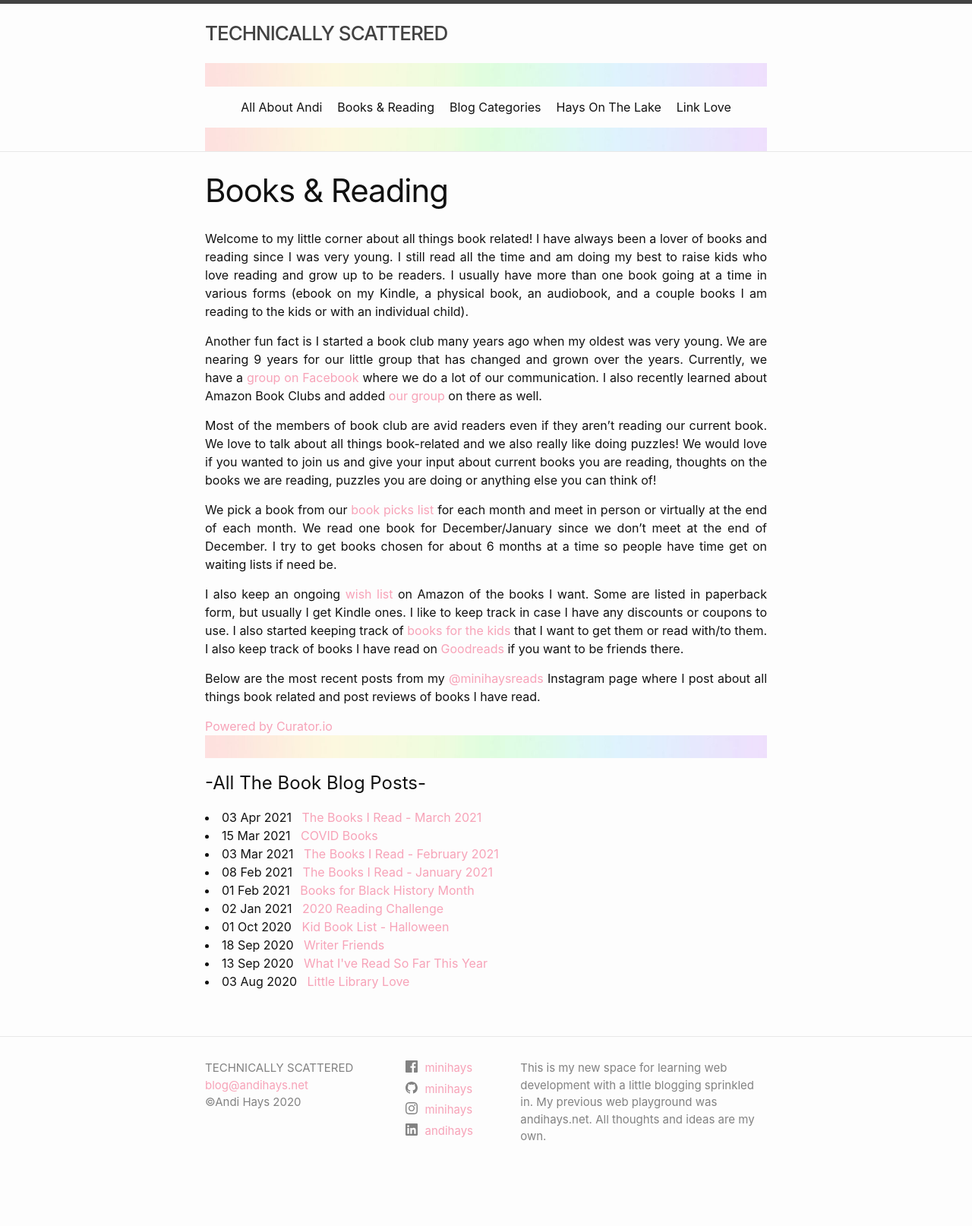
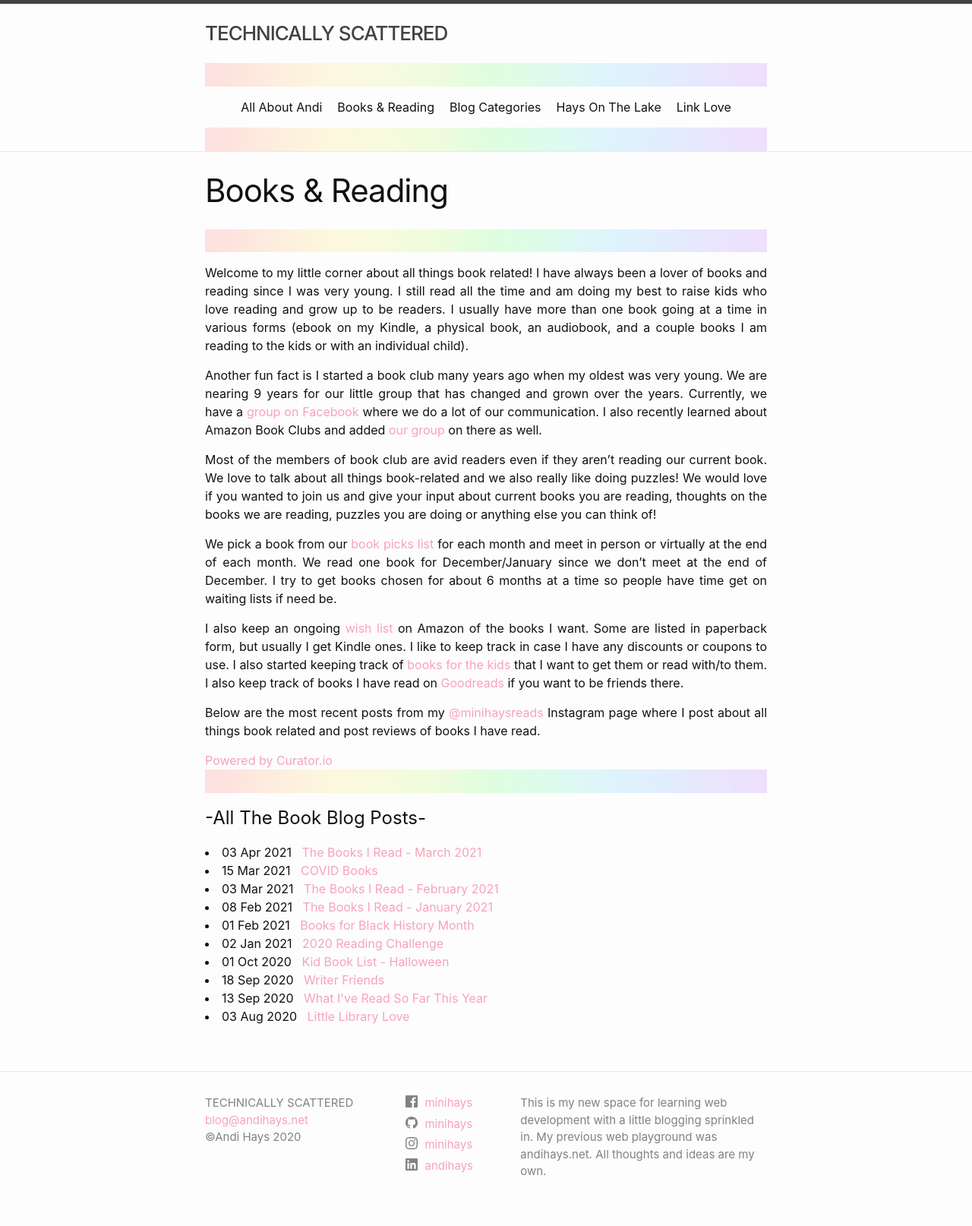
Before and after one commit to minihays/minihays.github.io, a Jekyll site: the page built from bookclub/bookclub.markdown, in a window 1280 px wide. Shown: the whole page at 76% size. Built offline with Jekyll 4.4.1, drawn with Linux system fonts in a browser that asks for light colours; before the commit the page ends 1568 px from its top, so only the background shows below that.

Commit message:
Added rainbow bar

```diff
--- a/bookclub/bookclub.markdown
+++ b/bookclub/bookclub.markdown
@@ -3,6 +3,8 @@ layout: page
 title: Books & Reading
 permalink: /bookclub/
 ---
+![rainbow](/images/skinnyRainbow.jpg)
+
 Welcome to my little corner about all things book related! I have always been a lover of books and reading since I was very young. I still read all the time and am doing my best to raise kids who love reading and grow up to be readers. I usually have more than one book going at a time in various forms (ebook on my Kindle, a physical book, an audiobook, and a couple books I am reading to the kids or with an individual child).
 
 Another fun fact is I started a book club many years ago when my oldest was very young. We are nearing 9 years for our little group that has changed and grown over the years. Currently, we have a [group on Facebook](http://facebook.com/groups/bookwormsandpuzzlepiecers/) where we do a lot of our communication. I also recently learned about Amazon Book Clubs and added [our group](https://www.amazon.com/amazonbookclubs/detail/amzn1.club.bookclub.28ba7cf3-de83-fac6-efe0-4252034d9917?) on there as well.
```
